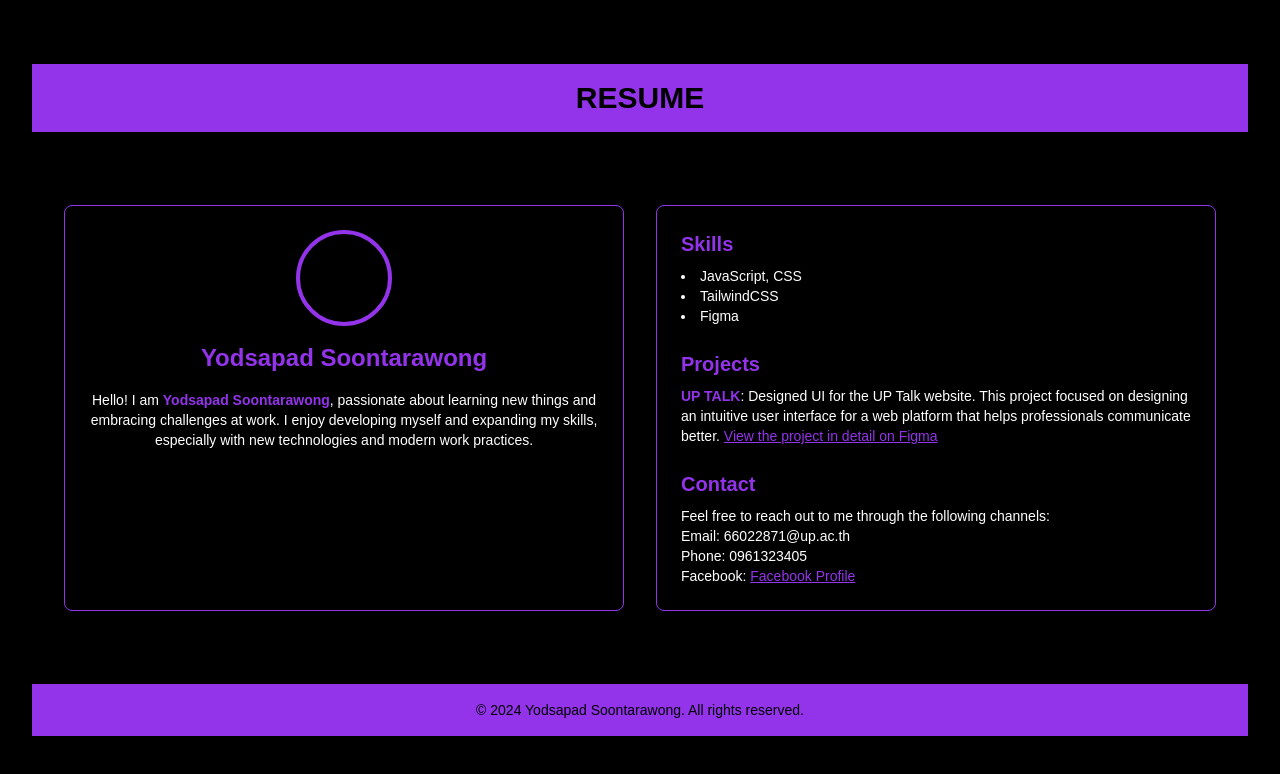
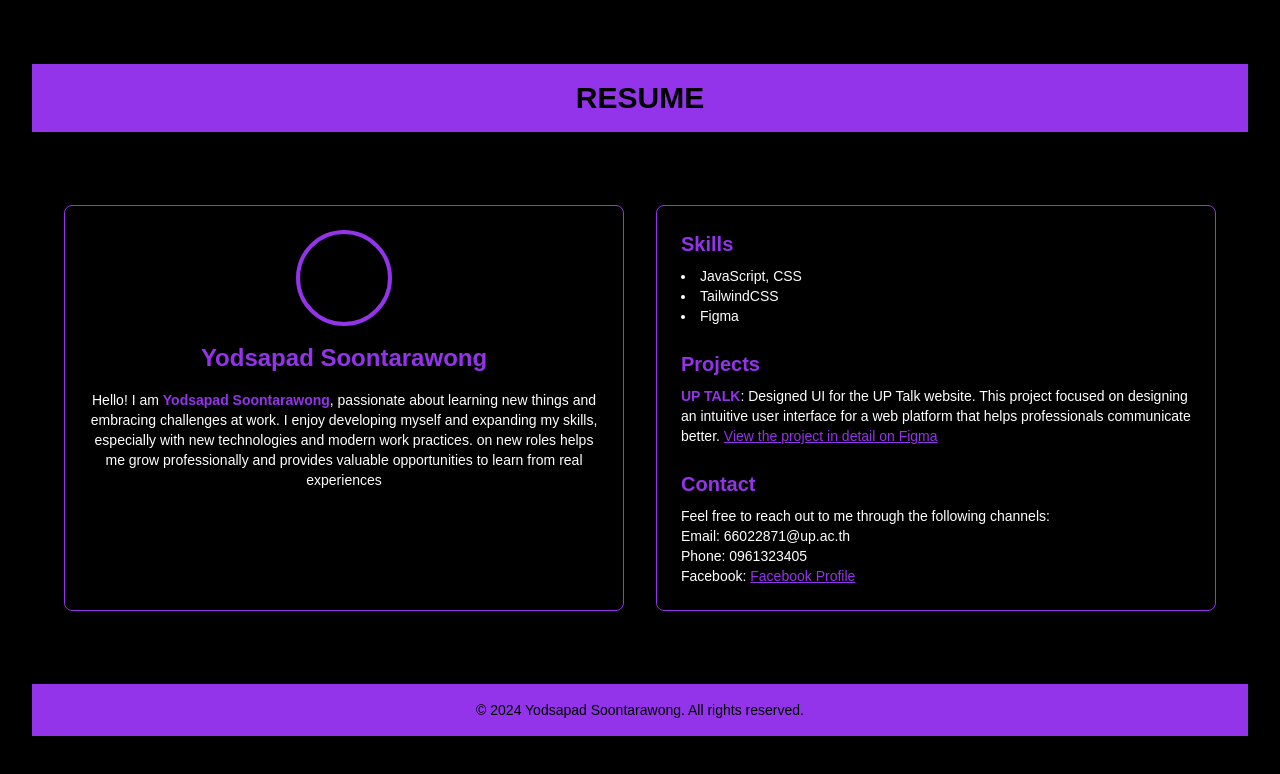
Before and after one commit to yodsapad/resume-portfolio, a Next.js app: page / in a window 1280 px wide. Shown: the top 774 px of the page. Built offline with nearby package versions, Linux system fonts and the light colour scheme.

Commit message:
Commit message 3

```diff
--- a/pages/index.js
+++ b/pages/index.js
@@ -18,6 +18,7 @@ export default function Home() {
             <p className="text-sm">
               Hello! I am <strong className="text-purple-600">Yodsapad Soontarawong</strong>, passionate about
               learning new things and embracing challenges at work. I enjoy developing myself and expanding my skills, especially with new technologies and modern work practices.
+              on new roles helps me grow professionally and provides valuable opportunities to learn from real experiences
             </p>
           </div>
         </section>
```
